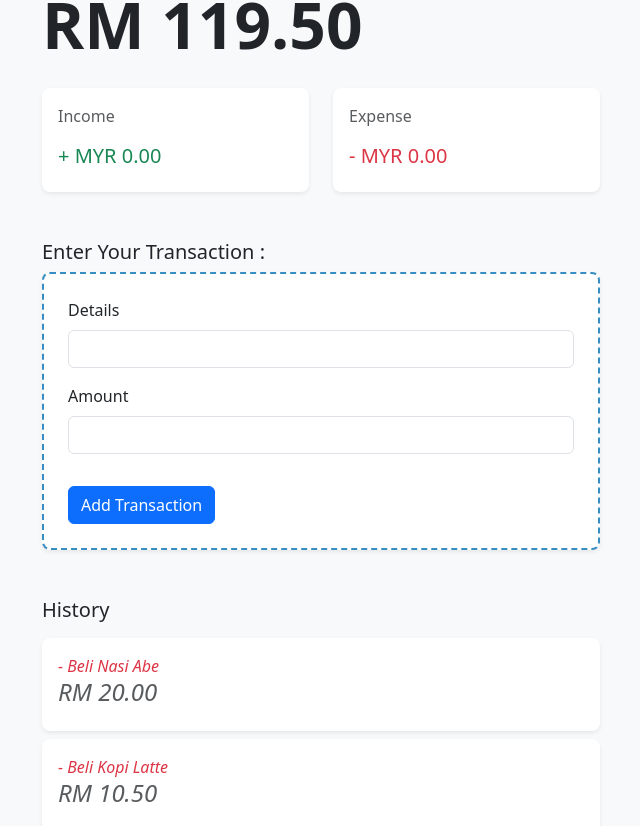
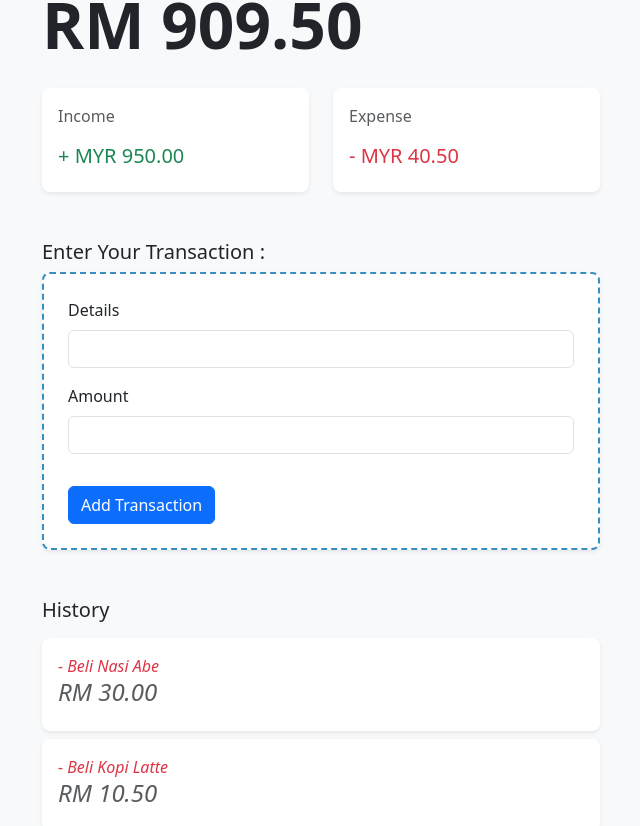
Before and after one commit to msulaimanmisri/vue-tracker, a Vue app: page / in a window 1280 px wide. Shown: the part 268-1094 px from the top of the page, without its empty margins (319-959 px from the left). Built offline with nearby package versions, Linux system fonts and the light colour scheme.

Commit message:
Add Reactive Income-Expenses Component

```diff
--- a/src/App.vue
+++ b/src/App.vue
@@ -3,7 +3,8 @@
     <div class="col-10 col-md-6 mx-auto">
       <Header />
       <RemainingBalance :total="total" />
-      <IncomeExpenses />
+      <IncomeExpenses :income="income"
+        :expenses="expenses" />
       <TransactionForm />
       <TransactionList :transactions="transactions" />
     </div>
@@ -20,14 +21,35 @@ import TransactionList from './components/TransactionList.vue';
 import { ref, computed } from 'vue';
 
 const transactions = ref([
-  { id: 1, text: 'Beli Nasi Abe', amount: -20.00 },
+  { id: 1, text: 'Beli Nasi Abe', amount: -30.00 },
   { id: 2, text: 'Beli Kopi Latte', amount: -10.50 },
-  { id: 2, text: 'Elaun Kelas Design', amount: 150.00 },
+  { id: 3, text: 'Elaun Kelas Design', amount: 950.00 },
 ]);
 
+// Dapatkan total kesemua duit keluar-masuk
 const total = computed(() => {
   return transactions.value.reduce((accumulator, transaction) => {
     return accumulator + transaction.amount
   }, 0);
-})
+});
+
+// Dapatkan total income
+const income = computed(() => {
+  return transactions.value.
+    filter((transaction) => transaction.amount > 0)
+    .reduce((accumulator, transaction) => {
+      return accumulator + transaction.amount
+    }, 0).toFixed(2);
+});
+
+// Dapatkan total expenses
+const expenses = computed(() => {
+  return transactions.value.
+    filter((transaction) => transaction.amount < 0)
+    .reduce((accumulator, transaction) => {
+      return accumulator + transaction.amount
+    }, 0).toFixed(2).replace(/^-/, '');;
+});
+
+
 </script>
--- a/src/components/Header.vue
+++ b/src/components/Header.vue
@@ -1,5 +1,5 @@
 <template>
-    <h1 class="display-1 fw-bold">Vue Tracker</h1>
+    <h1 class="display-1 fw-bold"><span class="text-success">Vue</span> Tracker</h1>
     <span class="lead">
         Track your expenses starting from today!
     </span>
--- a/src/components/IncomeExpenses.vue
+++ b/src/components/IncomeExpenses.vue
@@ -3,15 +3,30 @@
         <div class="col">
             <div class="card card-body border-0 rounded-3 shadow-sm">
                 <span class="text-muted mb-3">Income</span>
-                <h5 class="text-success">+ MYR 0.00</h5>
+                <h5 class="text-success">+ MYR {{ income }}</h5>
             </div>
         </div>
 
         <div class="col">
             <div class="card card-body border-0 rounded-3 shadow-sm">
                 <span class="text-muted mb-3">Expense</span>
-                <h5 class="text-danger">- MYR 0.00</h5>
+                <h5 class="text-danger">- MYR {{ expenses }}</h5>
             </div>
         </div>
     </div>
 </template>
+
+<script setup>
+import { defineProps } from 'vue';
+
+const props = defineProps({
+    income: {
+        type: Number,
+        required: true
+    },
+    expenses: {
+        type: Number,
+        required: true
+    }
+});
+</script>
```
